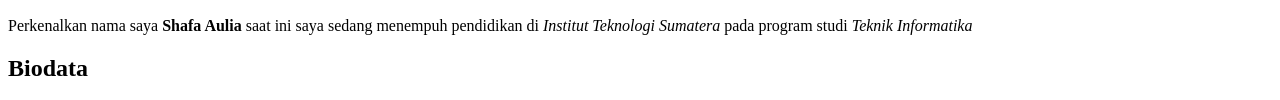
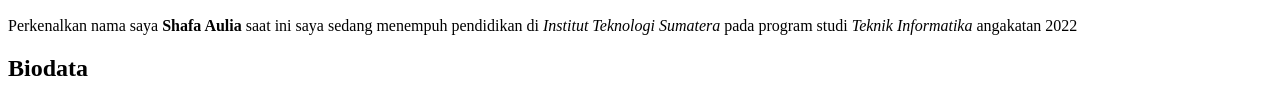
Before and after one commit to shaapaa/Portofolio, a plain HTML site: page index.html in a window 1280 px wide. Shown: the part 483-583 px from the top of the page. Drawn offline with Linux system fonts and the light colour scheme.

Commit message:
portofolio

```diff
--- a/index.html
+++ b/index.html
@@ -7,7 +7,7 @@
     <h1> Portofolio Diri</h1>
     <img width="300px" src="IMG20230708184911.jpg"/>
     <p> Perkenalkan nama saya <b> Shafa Aulia</b> saat ini saya sedang menempuh pendidikan di <i> Institut Teknologi Sumatera </i>
-    pada program studi <i> Teknik Informatika </i></p>
+    pada program studi <i> Teknik Informatika </i> angakatan 2022</p>
 
     <h2> Biodata </h2>
     <table border="1">
```
